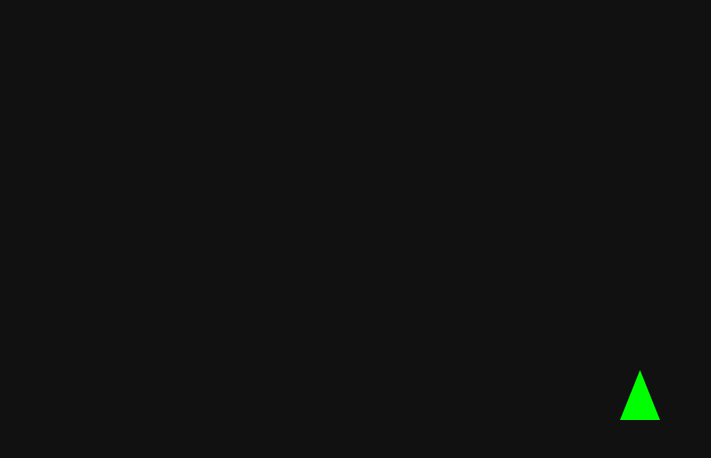
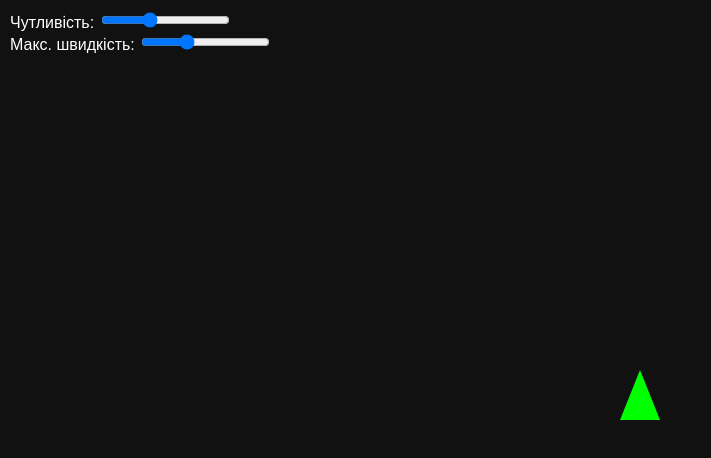
Before and after one commit to KapKan9121/dino-run, a plain HTML site: page index.html in a window 1280 px wide. Shown: the whole page, without its empty margins (0-711 px from the left). Drawn offline with Linux system fonts and the light colour scheme.

Commit message:
Update index.html

```diff
--- a/index.html
+++ b/index.html
@@ -1,9 +1,9 @@
 <!DOCTYPE html>
 <html lang="en">
 <head>
-  <meta charset="UTF-8">
-  <meta name="viewport" content="width=device-width, initial-scale=1.0">
-  <title>Joystick Example</title>
+  <meta charset="UTF-8" />
+  <meta name="viewport" content="width=device-width, initial-scale=1.0"/>
+  <title>Analog Joystick Test</title>
   <style>
     html, body {
       margin: 0;
@@ -15,10 +15,28 @@
       display: block;
       touch-action: none;
     }
+
+    #settings {
+      position: fixed;
+      top: 10px;
+      left: 10px;
+      z-index: 999;
+      color: white;
+      font-family: sans-serif;
+    }
   </style>
 </head>
 <body>
   <canvas id="canvas"></canvas>
+
+  <div id="settings">
+    Чутливість:
+    <input type="range" id="sensitivity" min="0.01" max="0.2" step="0.01" value="0.08">
+    <br>
+    Макс. швидкість:
+    <input type="range" id="maxSpeed" min="1" max="10" step="0.1" value="4">
+  </div>
+
   <script src="game.js"></script>
 </body>
 </html>
```
